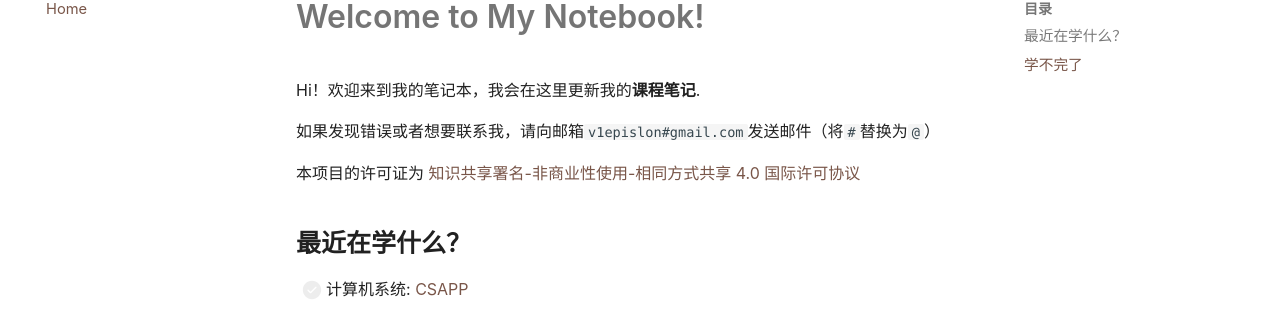
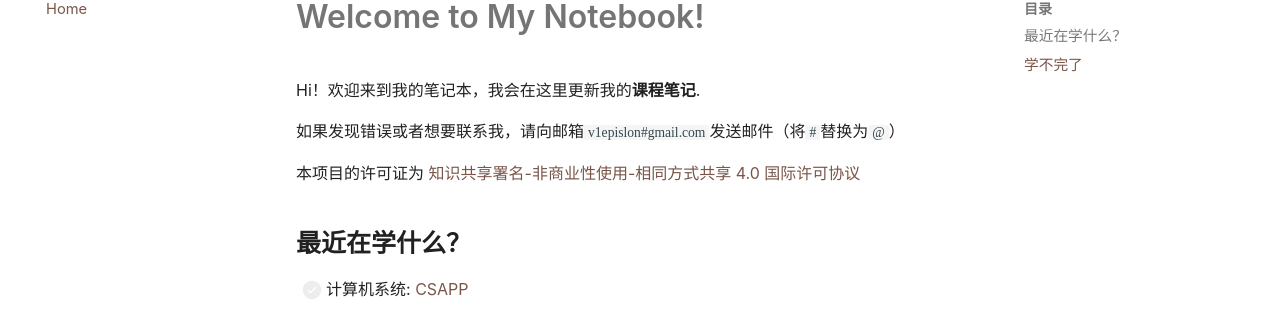
Before and after one commit to V1CeVersaa/V1CeVersaa.github.io, an MkDocs documentation site: the page built from docs/index.md, in a window 1280 px wide. Shown: the part 150-463 px from the top of the page. Built offline with MkDocs 1.6.1 and Material for MkDocs 9.7.7, drawn with Linux system fonts in a browser that asks for light colours; nearby versions of some CDN libraries; comment, search, counter and statistics services are not loaded; a style sheet for code colours, icons or effects is not loaded.

Commit message:
docs: change fonts

```diff
--- a/docs/css/custom.css
+++ b/docs/css/custom.css
@@ -14,11 +14,11 @@
     font-family: "Times New Roman", "Songti SC";
     font-weight: 600;
   } */
-  /* p code,
+  p code,
   li code {
     font-family: 'Monaspace Argon Light', 'LXGW WenKai Screen';
     src: url('MonaspaceArgon-Light.woff');
-  } */
+  }
   .md-nav__link {
     zoom: 105%
   }
```
